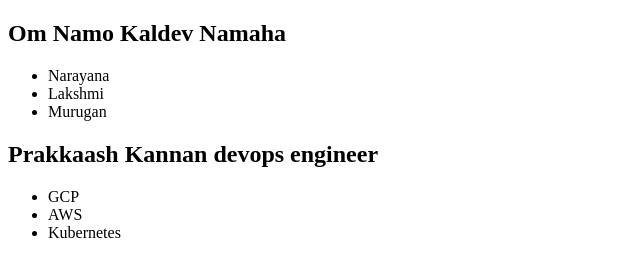
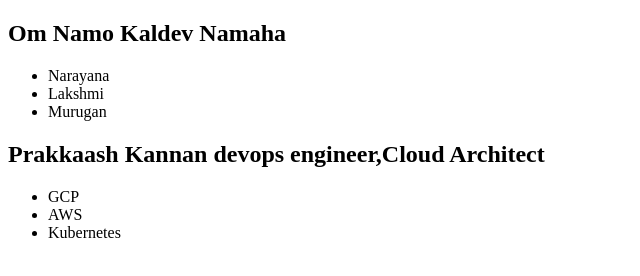
Before and after one commit to kprakashc/clientdemo, a plain HTML site: page index.html in a window 1280 px wide. Shown: the whole page, without its empty margins (0-640 px from the left). Drawn offline with Linux system fonts and the light colour scheme.

Commit message:
Update index.html

```diff
--- a/index.html
+++ b/index.html
@@ -10,7 +10,7 @@
   <li>Murugan</li>
 </ul>
 
-<h2>Prakkaash Kannan devops engineer</h2>
+<h2>Prakkaash Kannan devops engineer,Cloud Architect</h2>
 
 <ul>
   <li>GCP</li>
```
